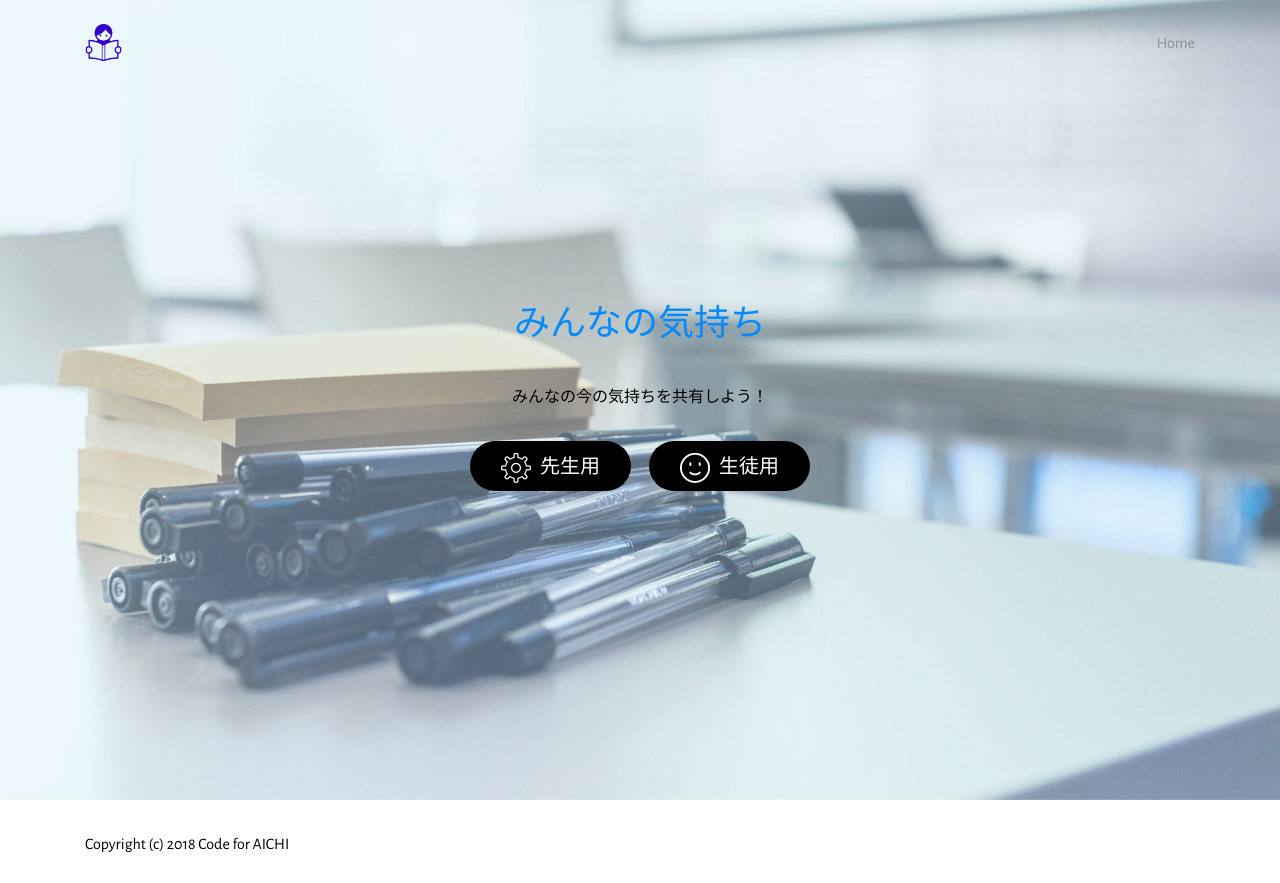
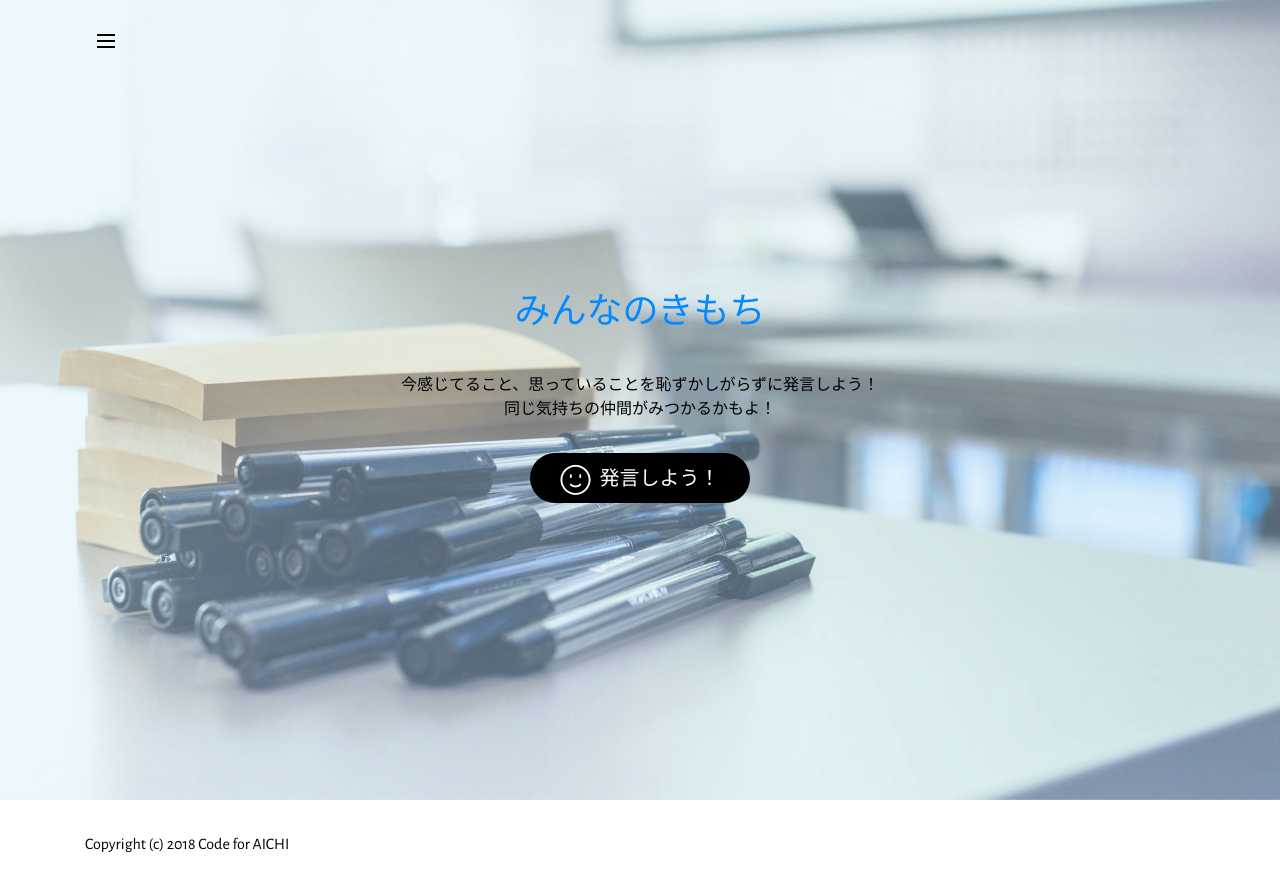
Before and after one commit to code4aichi/kimochishare, a plain HTML site: page index.html in a window 1280 px wide. Drawn offline with nearby package versions, Linux system fonts and the light colour scheme; files whose address does not match are found by name.

Commit message:
Add files via upload

```diff
--- a/index.html
+++ b/index.html
@@ -11,7 +11,6 @@
   <title>Home</title>
   <link rel="stylesheet" href="https://fonts.googleapis.com/css?family=Playfair+Display:400,700&subset=latin,cyrillic">
   <link rel="stylesheet" href="https://fonts.googleapis.com/css?family=Alegreya+Sans:400,700&subset=latin,vietnamese,latin-ext">
-  <link rel="stylesheet" href="assets/web/assets/mobirise-icons/mobirise-icons.css">
   <link rel="stylesheet" href="assets/web/assets/mobirise-icons-bold/mobirise-icons-bold.css">
   <link rel="stylesheet" href="assets/tether/tether.min.css">
   <link rel="stylesheet" href="assets/bootstrap/css/bootstrap.min.css">
@@ -24,32 +23,32 @@
 <body>
   <nav class="navbar navbar-light mbr-navbar navbar-transparent navbar-fixed-top" id="menu-0" data-rv-view="0">
     <div class="container">
-        <button class="navbar-toggler pull-right hidden-md-up" type="button" data-toggle="collapse" data-target="#exCollapsingNavbar2">
+        <button class="navbar-toggler pull-right" type="button" data-toggle="collapse" data-target="#exCollapsingNavbar2">
             <div class="hamburger-icon"></div>
         </button>
 
         <div class="clearfix"></div>
-        <div class="collapse navbar-toggleable-sm" id="exCollapsingNavbar2">
-            <span class="navbar-logo"><a href="https://code4aichi.github.io/kimochishare/."><img src="assets/images/2-128x128.png" alt="Mobirise"></a></span>
+        <div class="collapse" id="exCollapsingNavbar2">
+            <span class="navbar-logo"><a href="https://mobirise.com"><img src="assets/images/2-128x128.png" alt="Mobirise"></a></span>
+            <span><a class="navbar-brand text-primary" href="https://code4aichi.github.io/kimochishare/">みんなのきもち</a></span>
 
 
 
-
-            <ul class="nav navbar-nav pull-xs-right"><li class="nav-item"><a class="nav-link" href="https://code4aichi.github.io/kimochishare/.">Home</a></li></ul>
+            <ul class="nav navbar-nav pull-xs-right"><li class="nav-item"><a class="nav-link" href="https://mobirise.com">Home</a></li></ul>
         </div>
     </div>
 </nav>
 
-<section class="mbr-section mbr-section-full mbr-parallax-background mbr-after-navbar" id="header1-1" data-rv-view="2" style="background-image: url(assets/images/workshop-1746275-1920-1920x1242.jpg);">
+<section class="mbr-section mbr-section-full mbr-parallax-background mbr-after-navbar" id="header1-1" data-rv-view="4" style="background-image: url(assets/images/workshop-1746275-1920-1920x1242.jpg);">
     <div class="mbr-table-cell">
         <div class="mbr-overlay" style="opacity: 0.4; background-color: rgb(207, 239, 246);"></div>
         <div class="container">
             <div class="row">
                 <div class="col-md-8 col-md-offset-2 text-xs-center">
 
-                    <h1 class="mbr-section-title display-1">みんなの気持ち</h1>
-                    <p class="lead">みんなの今の気持ちを共有しよう！</p>
-                    <div class="mbr-buttons--center"><a class="btn btn-lg btn-black-outline btn-black" href="http://www3.efeel.to/eventQuiz24/c4a/admin/graph.php" target="_blank"><span class="mbri-setting3 mbr-iconfont mbr-iconfont-btn"></span>先生用</a> <a class="btn btn-lg btn-black-outline btn-black" href="http://www3.efeel.to/eventQuiz24/c4a/vote/"><span class="mbrib-smile-face mbr-iconfont mbr-iconfont-btn"></span>生徒用</a>   </div>
+                    <h1 class="mbr-section-title display-1">みんなのきもち</h1>
+                    <p class="lead">今感じてること、思っていることを恥ずかしがらずに発言しよう！<br>同じ気持ちの仲間がみつかるかもよ！</p>
+                    <div class="mbr-buttons--center"> <a class="btn btn-lg btn-black-outline btn-black" href="https://app2.sli.do/event/ppaie03b/questions"><span class="mbrib-smile-face mbr-iconfont mbr-iconfont-btn"></span>発言しよう！</a>   </div>
                 </div>
             </div>
         </div>
@@ -57,7 +56,7 @@
     </div>
 </section>
 
-<footer class="mbr-section mbr-section-nopadding mbr-footer" id="footer1-2" data-rv-view="5" style="background-color: rgb(255, 255, 255); padding-top: 2rem; padding-bottom: 0.66rem;">
+<footer class="mbr-section mbr-section-nopadding mbr-footer" id="footer1-2" data-rv-view="2" style="background-color: rgb(255, 255, 255); padding-top: 2rem; padding-bottom: 0.66rem;">
 
     <div class="container">
         <p>Copyright (c) 2018 Code for AICHI</p>
```
Also changed, not shown: 1 other file.
